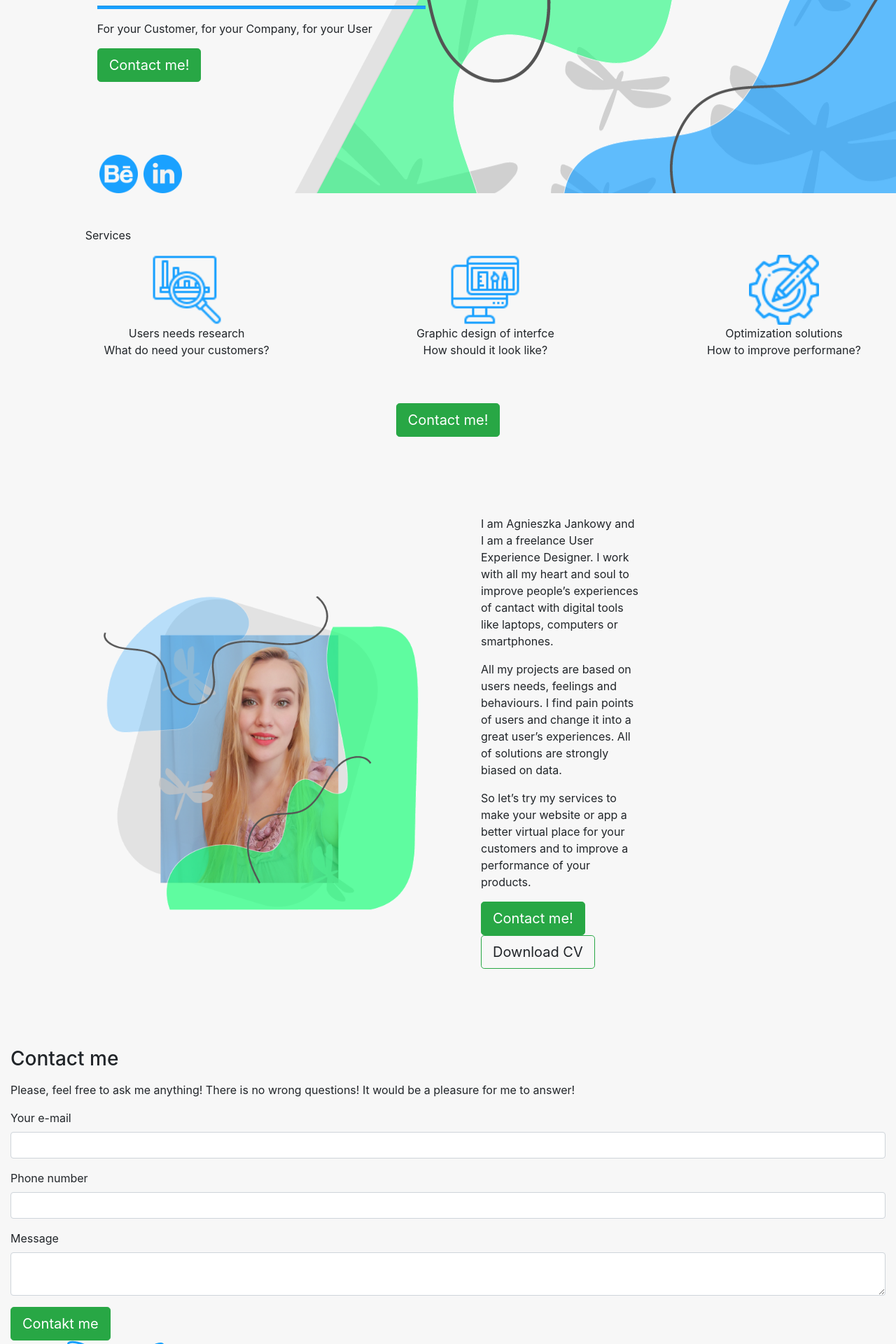
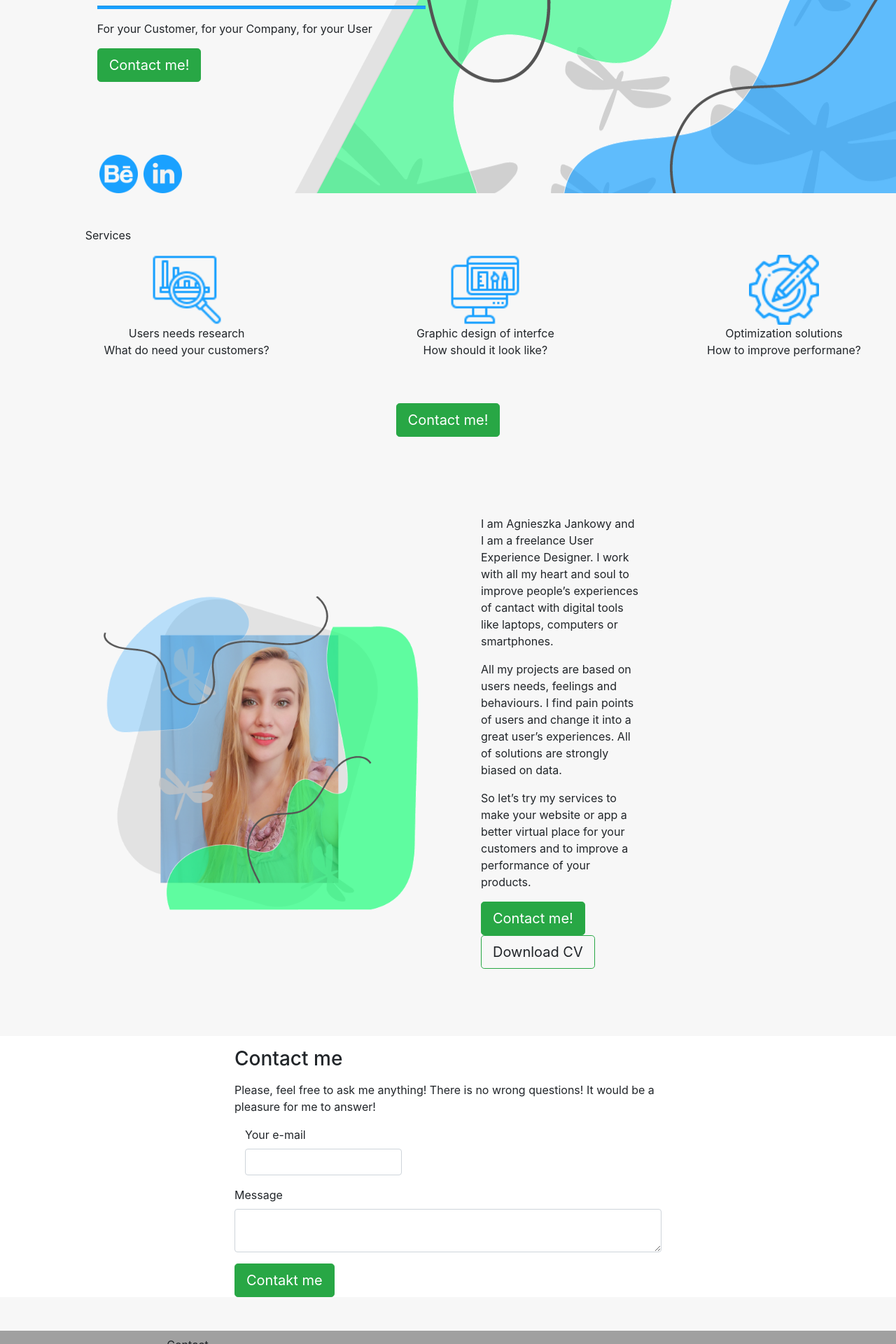
Before and after one commit to Tomek-jankowy/pages_ajux.pl, a PHP site: page / in a window 1280 px wide. Shown: the part 440-2360 px from the top of the page at 70% size. Run offline with PHP 8.4, Linux system fonts and the light colour scheme.

Commit message:
rename index add php adding support for the contact form and finsh footer in index

```diff
--- /dev/null
+++ b/connect.php
@@ -0,0 +1,6 @@
+<?php
+	$host= "localhost";
+	$db_user="root";
+	$db_password = "";
+	$db_name="ajuxmessage";
+?>
--- a/index.html
+++ b/index.php
@@ -1,3 +1,12 @@
+<?php
+    function error($error_num)
+    {
+        if($error_num=0)echo 'Your message has been sent';
+        else if($error_num=1)echo "Your e-mail isn't valid";
+        else if($error_num=2)echo "You didn't enter the message";
+        else if($error_num=3)echo 'Something went wrong please try again';
+    }
+?>
 <!DOCTYPE html>
 <html>
     <head>
@@ -37,7 +46,7 @@
             <div class="navbar-collapse colapse text-center" id="navbar">
                 <!-- <button class="btn btn-lg col-md-1 offset-sm-0 offset-md-1 offset-lg-2 offset-lx-3">Englisz</button> -->
                 <ul class="col-md-9 offset-md-2 navbar-nav d-flex justify-content-end" >
-                    <li class="nav-item col-lg-2"><button class="btn btn-lg">Englisz</button></li>
+                    <li class="nav-item col-lg-2"><button class="btn btn-lg"></button></li>
                     <li class="nav-item col-lg-2 offset-sm-0 offset-md-1 offset-lg-3 "><a href="#" class="nav-link btn btn-lg">Blog</a></li>
                     <li class="nav-item col-lg-2"><a href="#" class="nav-link btn btn-lg">Porojects</a></li>
                     <li class="nav-item col-lg-2"><a href="#" class="nav-link btn btn-lg">About me</a></li>
@@ -122,22 +131,19 @@
                 <div class="col-11 col-md-3 offset-1 ">3</div>
             </div> -->
 
-            <div class="row">
-                <div class="col-12">
+            <div class="row d-flex justify-content-center" style="background-color: #fff;">
+                <div class="col-12 col-md-6">
                     <p><h3>Contact me</h3></p>
                     <p>Please, feel free to ask me anything! There is no wrong questions! It would be a pleasure for me to answer!</p>
-                    <form>
-                        <div class="form-group">
+                    <div class="text-danger" ><?php if(isset($_GET['error']))error($_GET['error']) ?></div>
+                    <form action="contact.php" method="POST">
+                        <div class="form-group col-md-5">
                             <label for="email">Your e-mail</label>
                             <input class="form-control" type="email" id="email" name="email">
                         </div>
                         <div class="form-group">
-                            <label for="tel">Phone number</label>
-                            <input class="form-control" type="tel" id="tel" name="tel">
-                        </div>
-                        <div class="form-group">
                             <label for="textarea">Message</label>
-                            <textarea class="form-control" id="textarea" name="textarea"></textarea>
+                            <textarea class="form-control" id="textarea" name="message"></textarea>
                         </div>
 
 
@@ -147,23 +153,22 @@
                 </div>
             </div>
 
-            <div class="row">
-                <footer>
+            <div class="row d-flex mt-5" style="background-color: #a0a0a0;">
+                <footer class="col-12">
                     <div>
-                        <div id="logo" class="col-1 offset-1">
-                            <img src="img/logo.png">
+                        <div id="logo" class="col-2 float-left d-flex mt-4">
+                            <img src="img/logo.png" height="100" width="100">
                         </div>
-                        <div id="content" class="col-9">
-                            <div class="row " >
-                                <div class="col-2 d-flex justify-content-start"><div ><p>Contact</p></div></div>
-                                <div class="col-2 d-flex justify-content-end"><div ><p>Share this</p></div></div>
-                            </div>
-                            <div class="row">
-                                <hr>
-                            </div>
-                            <div class="row">
-                                fdsfdsfs
-                            </div>
+                        <div id="content" class="col-8 float-left">
+                            <div><span class="d-flex mt-2 justify-content-start">Contact</span><span class="d-flex justify-content-end">Share this</span></div>
+                            <hr>
+                            <p>
+                                <span class="d-flex float-left ml-5">Agnieszka Jankowy</span>
+                                <span class="d-flex float-left ml-5">tel: +48698765951</span>
+                                <span class="d-flex float-left ml-5 mr-5">e-mail: a.jankowy035@gmail.com</span>
+                                <a href="" target="blank"><div class="d-flex float-left ml-5 mb-3"><img src="img/behance.png" width="45" height="45"></div></a>
+                                <a href="https://linkedin.com/in/agnieszka-jankowy-9883771a8/" target="blank"><div class="d-flex float-left ml-3 mb-3"><img src="img/ilinkedin.png" width="45" height="45"></div></a>
+                            </p>
                         </div>
                     </div>
                 </footer>
```
Also changed, not shown: contact.php (added, +61 -0 lines).
